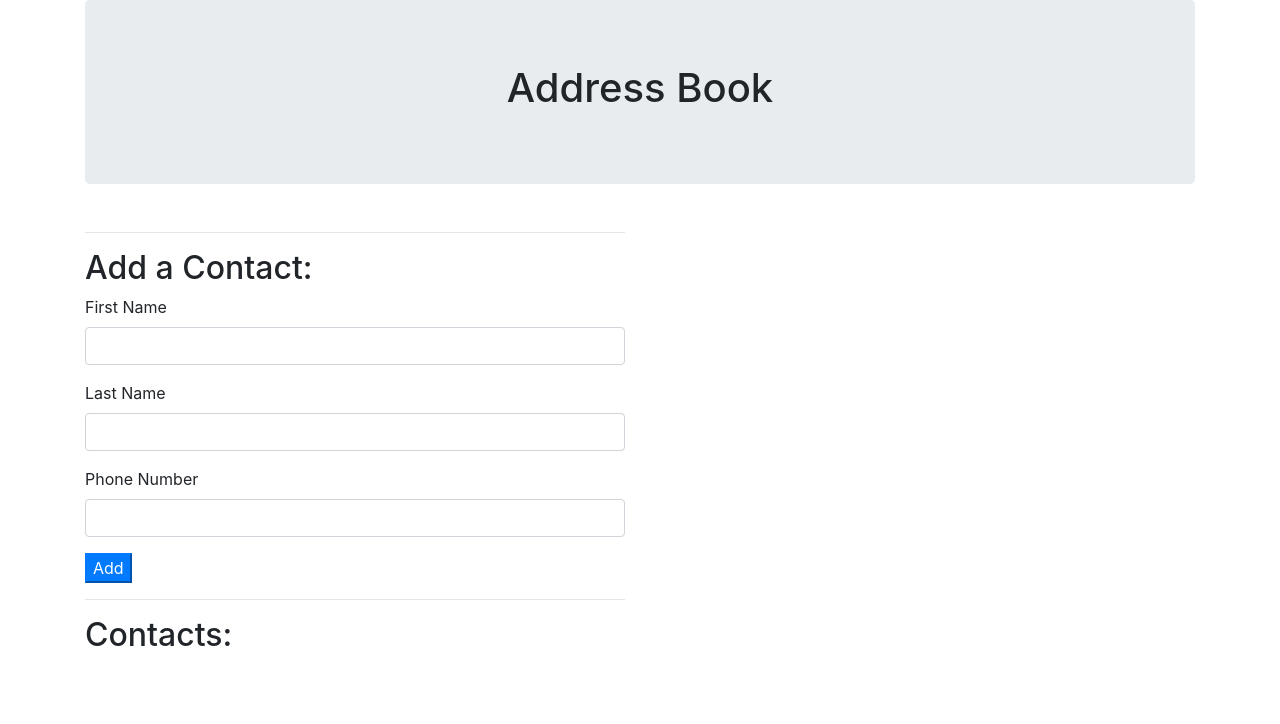
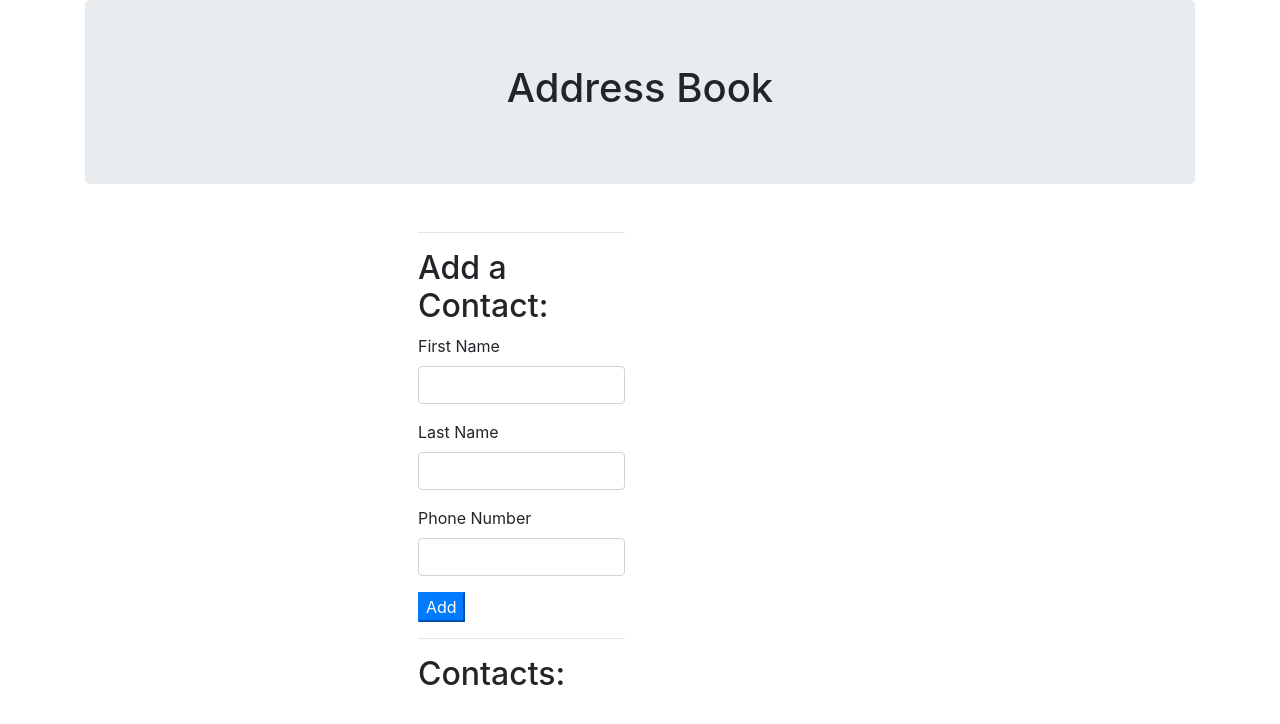
Before and after one commit to Gabeaya/Address-Book-, a plain HTML site: page index.html in a window 1280 px wide. Drawn offline with nearby package versions, Linux system fonts and the light colour scheme.

Commit message:
Add a new class for centering.

```diff
--- a/index.html
+++ b/index.html
@@ -11,9 +11,9 @@
       <div class="jumbotron">
         <h1>Address Book</h1>
       </div>
-
+      <div class="center">
         <div class="row">
-        <div class="col-md-6">
+          <div class="col-lg-6">
             <hr>
             <h2>Add a Contact:</h2>
             <form id="new-contact">
@@ -34,9 +34,10 @@
             <hr>
             <h2>Contacts:</h2>
             <div id="contacts">
+
             </div>
           </div>
-        <div class="col-md-6">
+          <div class="col-lg-6">
             <div id="contact-details" class="hidden">
               <h2>Contact Details:</h2>
               <p>First Name: <span class="first-name"></span></p>
@@ -47,5 +48,7 @@
           </div>
         </div>
       </div>
+
+    </div>
   </body>
 </html>
```
Lines whose indentation alone changed are shown as unchanged.
